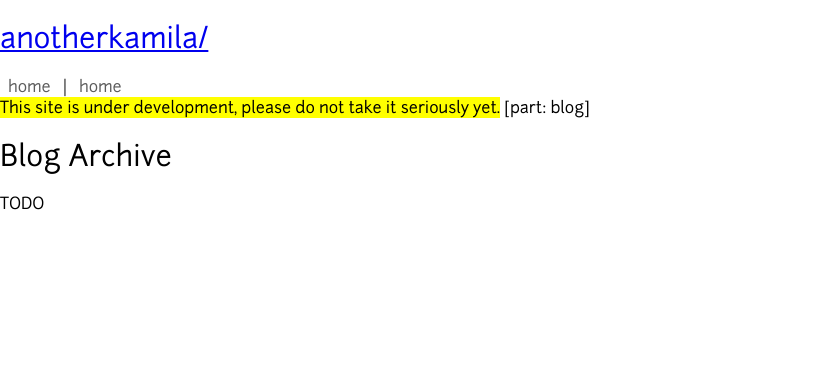
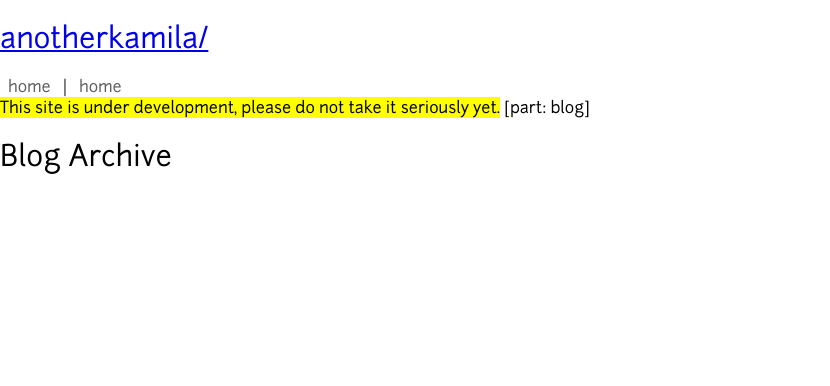
Before and after one commit to AnotherKamila/anotherkamila.github.com, a Jekyll site: the page built from blog/archive.html, in a window 1280 px wide. Shown: the top 386 px of the page, without its empty margins (0-830 px from the left). Built offline with Jekyll 4.4.1, drawn with Linux system fonts in a browser that asks for light colours; Markdown is read by kramdown in place of the engine named in the settings.

Commit message:
add single post layout and blog archive

```diff
--- a/_layouts/blog.html
+++ b/_layouts/blog.html
@@ -1,6 +1,7 @@
 ---
 layout: default
 part: blog
+add_to_nav: { "archive": "/blog/archive" }
 ---
 
 [part: blog]
--- a/blog/archive.html
+++ b/blog/archive.html
@@ -5,4 +5,12 @@ layout: blog
 
 <h1>Blog Archive</h1>
 
-TODO
+<ul>
+    {% for post in site.posts %}
+        <li>
+        	<a href="{{ post.url }}">{{ post.title }}</a>
+        	&nbsp;//
+        	<span class="meta">{{ post.date | date_to_string }}</span>
+    	</li>
+    {% endfor %}
+</ul>
```
Also changed, not shown: _layouts/post.html (added, +8 -0 lines).
